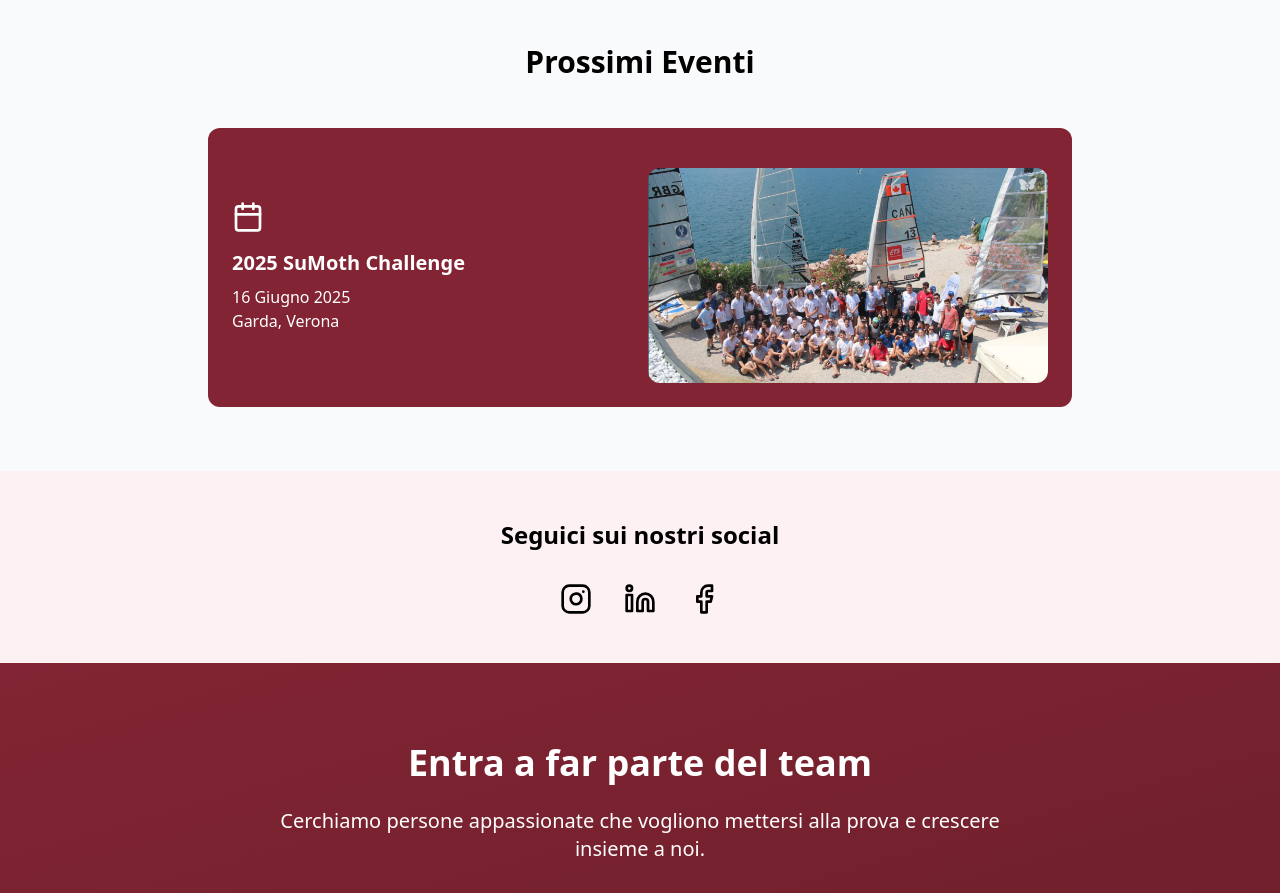
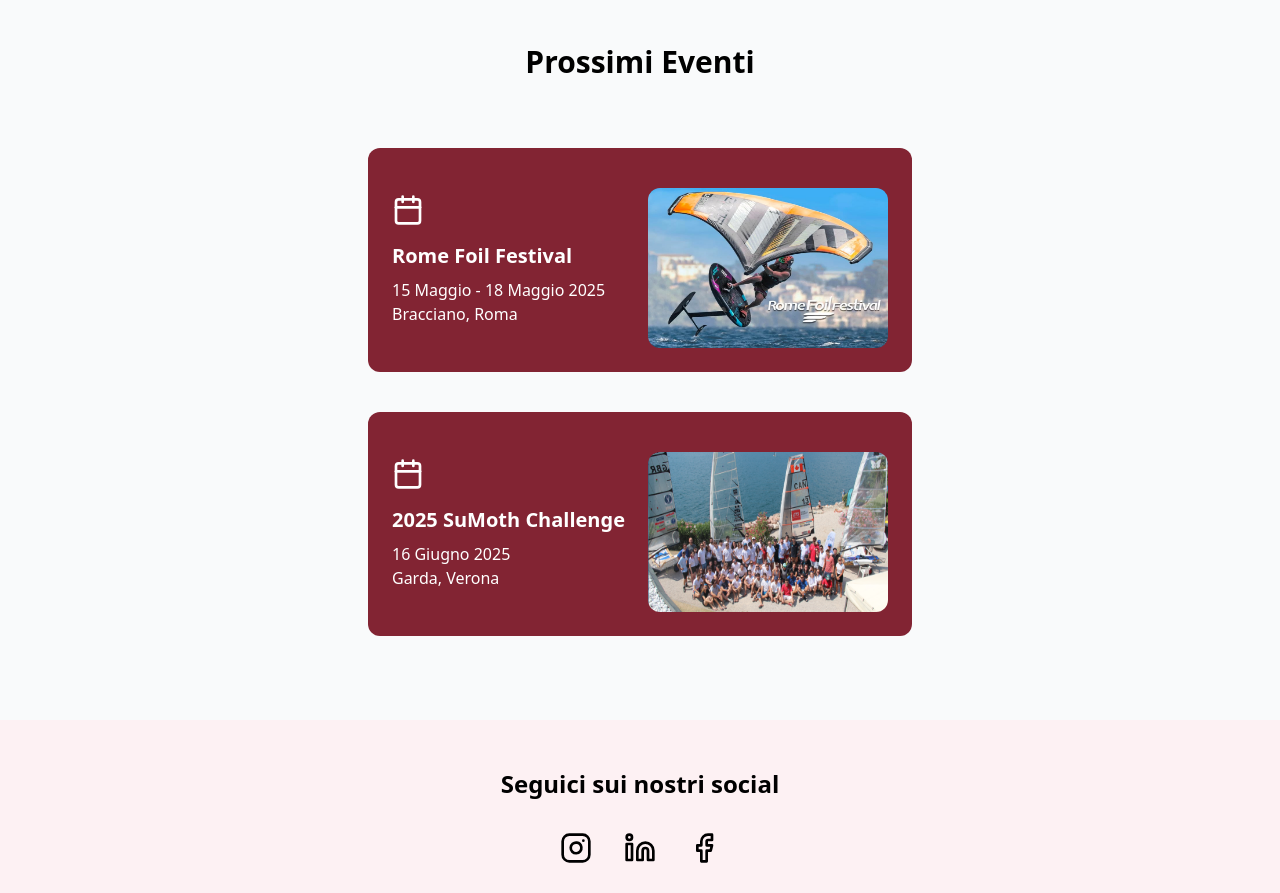
Before and after one commit to nannipy/sapienzafoilingteam, a Next.js app: page / in a window 1280 px wide. Shown: the part 820-1713 px from the top of the page. Built offline with nearby package versions, Linux system fonts and the light colour scheme.

Commit message:
added rome foil festival and fixed a bug in blog translations

```diff
--- a/app/page.tsx
+++ b/app/page.tsx
@@ -9,13 +9,21 @@ import { ChevronDown, Calendar, Instagram, Linkedin, Facebook, ArrowRight } from
 export default function Home() {
   const { language } = useLanguage();
   const upcomingEvents = [
+
+    {
+      title: "Rome Foil Festival",
+      date: "15 Maggio - 18 Maggio 2025",
+      location: "Bracciano, Roma",
+      image: "/romefoilfestival.jpeg",
+      link: "https://www.romefoilfestival.com/"
+    },
     {
       title: "2025 SuMoth Challenge",
       date: "16 Giugno 2025",
       location: "Garda, Verona",
       image: "/sumoth.png",
       link: "https://sumoth.org"
-    },
+    }
   ];
 
   return (
@@ -61,7 +69,7 @@ export default function Home() {
 
       {/* Upcoming Events Section */}
       <div className="bg-gray-50 py-16" id="upcoming-events" role="region" aria-label="achievements">
-        <div className="max-w-7xl mx-auto px-4 sm:px-6 lg:px-8">
+        <div className="max-w-7xl mx-auto px-4 sm:px-6 lg:px-8 ">
           <h2 className="text-3xl font-bold text-black mb-12 text-center">
             {homeTranslations[language].upcomingEvents}
           </h2>
@@ -69,7 +77,7 @@ export default function Home() {
           {upcomingEvents.map((event, index) => (
             <div
               key={index}
-              className="bg-[#822433] p-6  mx-auto rounded-xl transition-all duration-300 hover:transform hover:scale-105 md:grid md:grid-cols-2 gap-4"
+              className="bg-[#822433] p-6  mx-auto rounded-xl transition-all duration-300 hover:transform hover:scale-105 md:grid md:grid-cols-2 gap-4 my-5"
               onClick={() => window.open(event.link, '_blank')}
             >
               {/* Contenuto del testo a sinistra */}
@@ -79,15 +87,15 @@ export default function Home() {
                 <p className="text-white">{event.date}</p>
                 <p className="text-white">{event.location}</p>
               </div>
-
               {/* Immagine a destra */}
               <div className="flex justify-center md:justify-end">
                 <Image
-                  className="rounded-xl mt-4"
+                  className="rounded-xl mt-4 w-60 h-40"
                   src={event.image}
                   alt="Evento Sumoth 2025 al lago di Garda, Verona"
-                  width={400}
-                  height={400}
+                  layout="fixed"
+                  width={300}
+                  height={100}
                 />
               </div>
             </div>
--- a/app/translations/blog.ts
+++ b/app/translations/blog.ts
@@ -1,4 +1,3 @@
-import { image } from "@uiw/react-md-editor";
 
 export const blogTranslations = {
   en: {
```
Also changed, not shown: public/romefoilfestival.jpeg (added).
